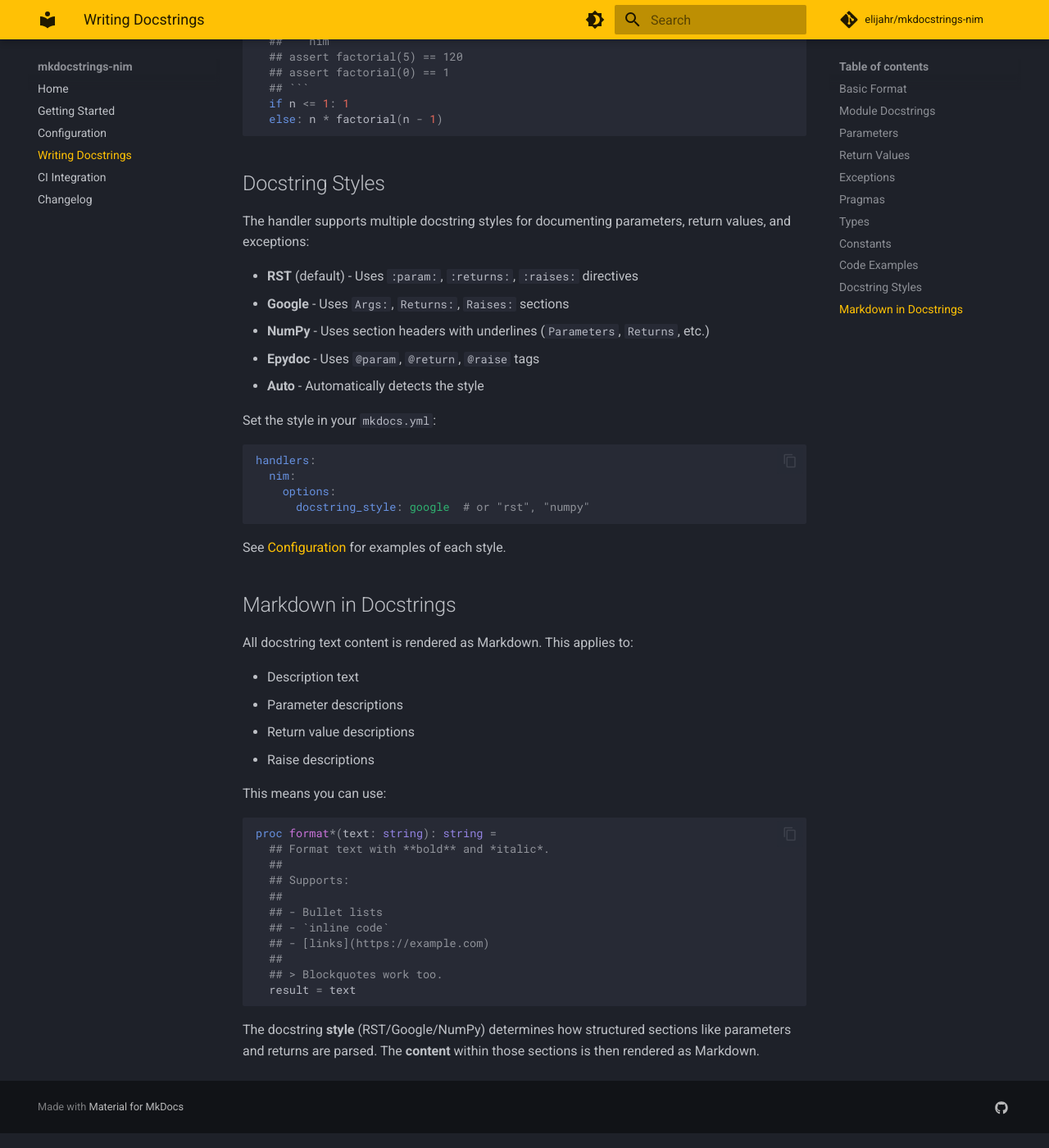
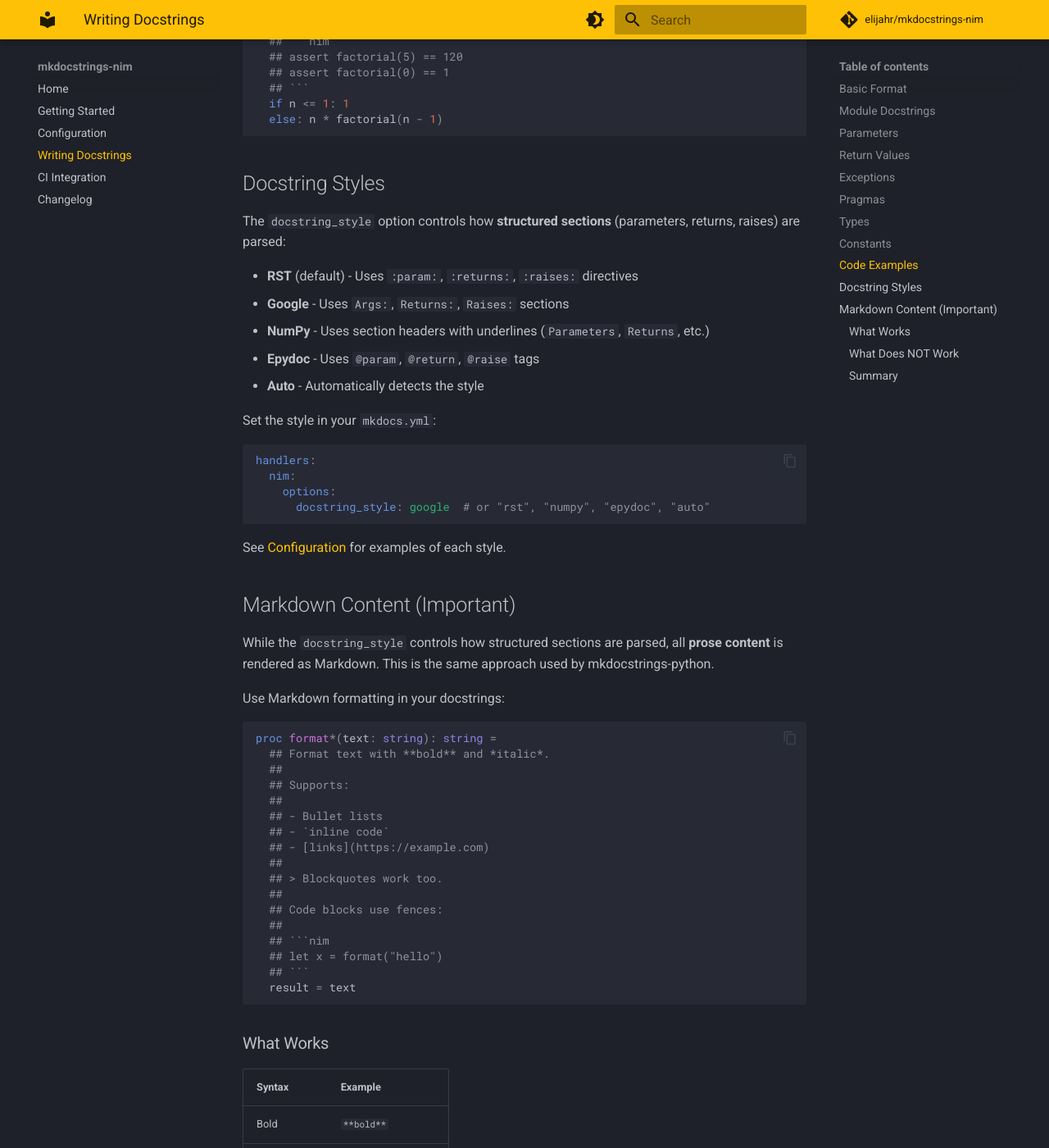
Before and after one commit to elijahr/mkdocstrings-nim, an MkDocs documentation site: the page built from docs/docstrings.md, in a window 1280 px wide and 1400 px high, scrolled down 2843 px. Shown: the whole window at 82% size. Built offline with MkDocs 1.6.1 and Material for MkDocs 9.7.7, drawn with Linux system fonts in a browser that asks for light colours; comment, search, counter and statistics services are not loaded; the version menu is left out; some of the changed text lies outside the part shown.

Commit message:
docs: clarify Markdown content requirement in docstrings
- docstring_style controls structured section parsing only
- Prose content must use Markdown formatting, not RST
- Add tables showing what works and what doesn't
- Same approach as mkdocstrings-python

````diff
--- a/docs/docstrings.md
+++ b/docs/docstrings.md
@@ -144,7 +144,7 @@
 
 ## Docstring Styles
 
-The handler supports multiple docstring styles for documenting parameters, return values, and exceptions:
+The `docstring_style` option controls how **structured sections** (parameters, returns, raises) are parsed:
 
 - **RST** (default) - Uses `:param:`, `:returns:`, `:raises:` directives
 - **Google** - Uses `Args:`, `Returns:`, `Raises:` sections
@@ -158,21 +158,16 @@
 handlers:
   nim:
     options:
-      docstring_style: google  # or "rst", "numpy"
+      docstring_style: google  # or "rst", "numpy", "epydoc", "auto"
 ```
 
 See [Configuration](configuration.md#docstring-styles) for examples of each style.
 
-## Markdown in Docstrings
+## Markdown Content (Important)
 
-All docstring text content is rendered as Markdown. This applies to:
+While the `docstring_style` controls how structured sections are parsed, all **prose content** is rendered as Markdown. This is the same approach used by mkdocstrings-python.
 
-- Description text
-- Parameter descriptions
-- Return value descriptions
-- Raise descriptions
-
-This means you can use:
+Use Markdown formatting in your docstrings:
 
 ```nim
 proc format*(text: string): string =
@@ -185,7 +180,59 @@
   ## - [links](https://example.com)
   ##
   ## > Blockquotes work too.
+  ##
+  ## Code blocks use fences:
+  ##
+  ## ```nim
+  ## let x = format("hello")
+  ## ```
   result = text
 ```
 
-The docstring **style** (RST/Google/NumPy) determines how structured sections like parameters and returns are parsed. The **content** within those sections is then rendered as Markdown.
+### What Works
+
+| Syntax | Example |
+|--------|---------|
+| Bold | `**bold**` |
+| Italic | `*italic*` |
+| Code | `` `code` `` |
+| Links | `[text](url)` |
+| Lists | `- item` or `1. item` |
+| Headings | `## Heading` |
+| Code blocks | ` ```nim ... ``` ` |
+| Blockquotes | `> quote` |
+
+### What Does NOT Work
+
+RST-specific formatting is **not supported** for prose content:
+
+```nim
+# DON'T do this:
+proc example*() =
+  ## Example::            <-- RST code block syntax won't work
+  ##
+  ##   indented code      <-- Will render as plain text
+  ##
+  ## See :ref:`other`     <-- RST cross-references won't work
+```
+
+Instead, use Markdown:
+
+```nim
+# DO this:
+proc example*() =
+  ## Example:
+  ##
+  ## ```nim
+  ## code here
+  ## ```
+  ##
+  ## See [other](other.md)
+```
+
+### Summary
+
+| Aspect | Format |
+|--------|--------|
+| Structured sections (`:param:`, `Args:`) | Determined by `docstring_style` |
+| Prose content (descriptions, examples) | **Markdown** |
````
